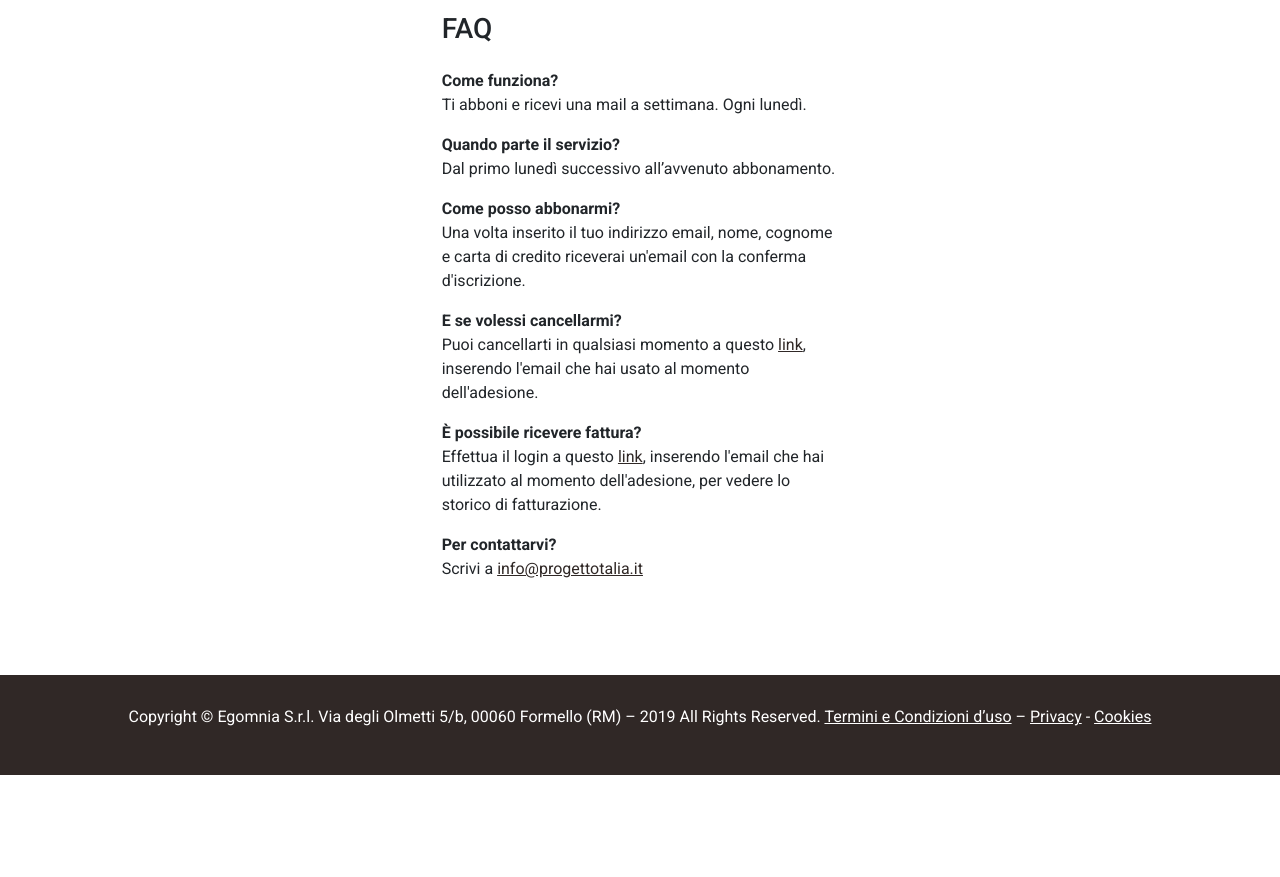
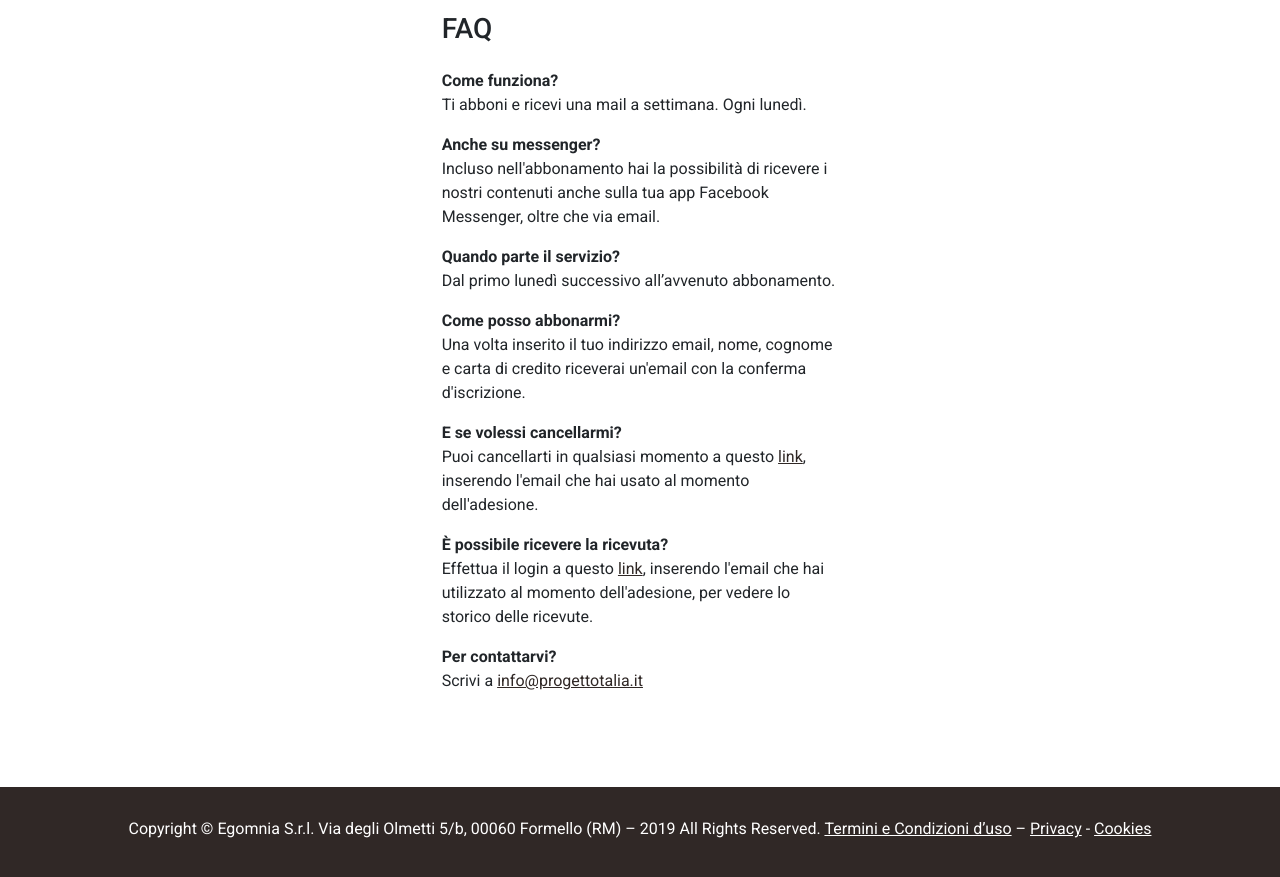
Before and after one commit to timoanzalone/talia, a plain HTML site: page public/index.html in a window 1280 px wide. Shown: the part 4220-5097 px from the top of the page. Before the commit the page ends 4995 px from the top, so only its background shows below. Drawn offline with Linux system fonts and the light colour scheme; a script that the page names is missing.

Commit message:
Update index.html

```diff
--- a/public/index.html
+++ b/public/index.html
@@ -410,6 +410,8 @@
           <div class="col-lg-4 offset-lg-4">
             <p><b>Come funziona?</b><br>
               Ti abboni e ricevi una mail a settimana. Ogni lunedì.</p>
+            <p><b>Anche su messenger?</b><br>
+              Incluso nell'abbonamento hai la possibilità di ricevere i nostri contenuti anche sulla tua app Facebook Messenger, oltre che via email.</p>
             <p><b>Quando parte il servizio?</b><br>
               Dal primo lunedì successivo all’avvenuto abbonamento.</p>
             <p><b>Come posso abbonarmi?</b><br>
@@ -420,9 +422,9 @@
               Puoi cancellarti in qualsiasi momento a questo <a href="https://progettotalia.chargebeeportal.com"
                 target="_blank">link</a>, inserendo l'email che hai usato al momento dell'adesione.
             </p>
-            <p><b>È possibile ricevere fattura?</b><br>
+            <p><b>È possibile ricevere la ricevuta?</b><br>
               Effettua il login a questo <a href="https://progettotalia.chargebeeportal.com" target="_blank">link</a>,
-              inserendo l'email che hai utilizzato al momento dell'adesione, per vedere lo storico di fatturazione.
+              inserendo l'email che hai utilizzato al momento dell'adesione, per vedere lo storico delle ricevute.
             </p>
             <p><b>Per contattarvi?</b><br>
               Scrivi a <a href="mailto:info@progettotalia.it">info@progettotalia.it</a></p>
```
